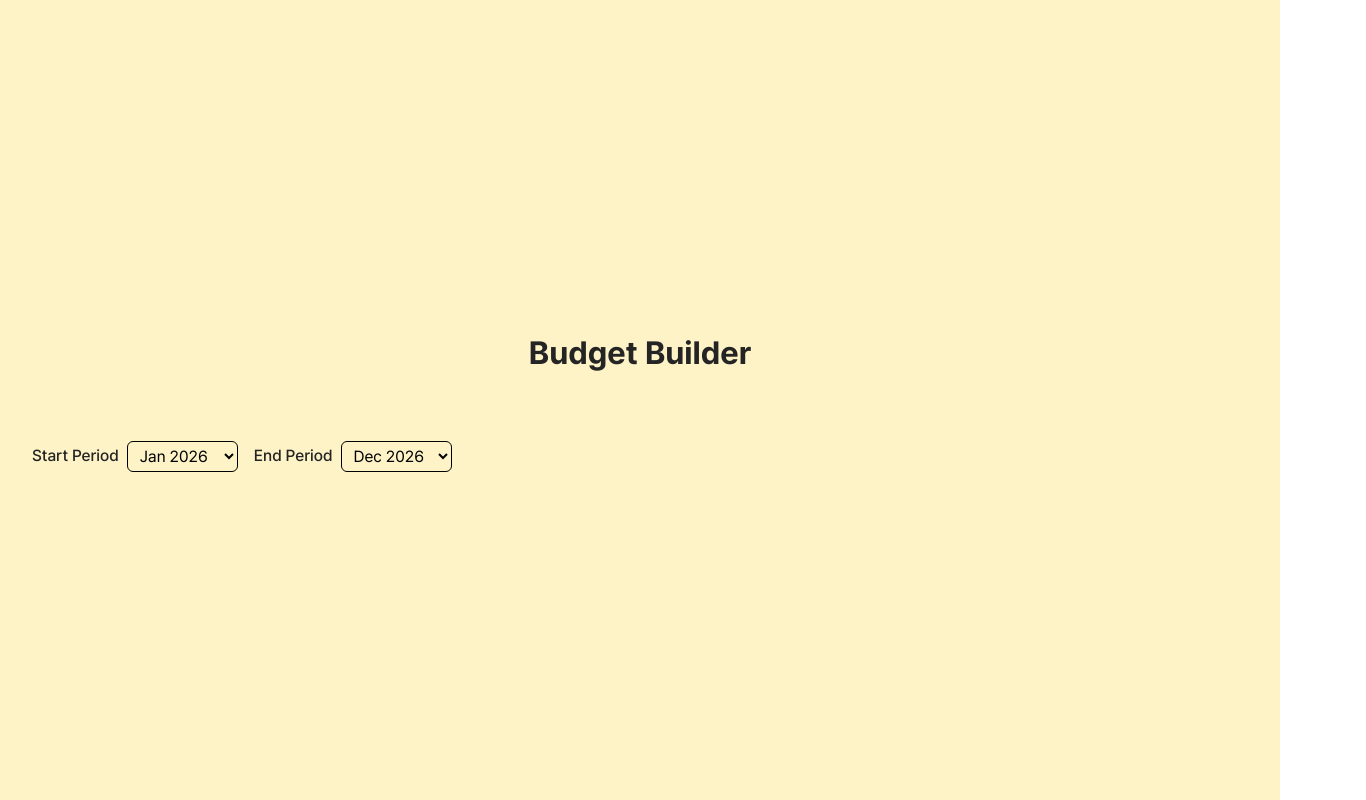
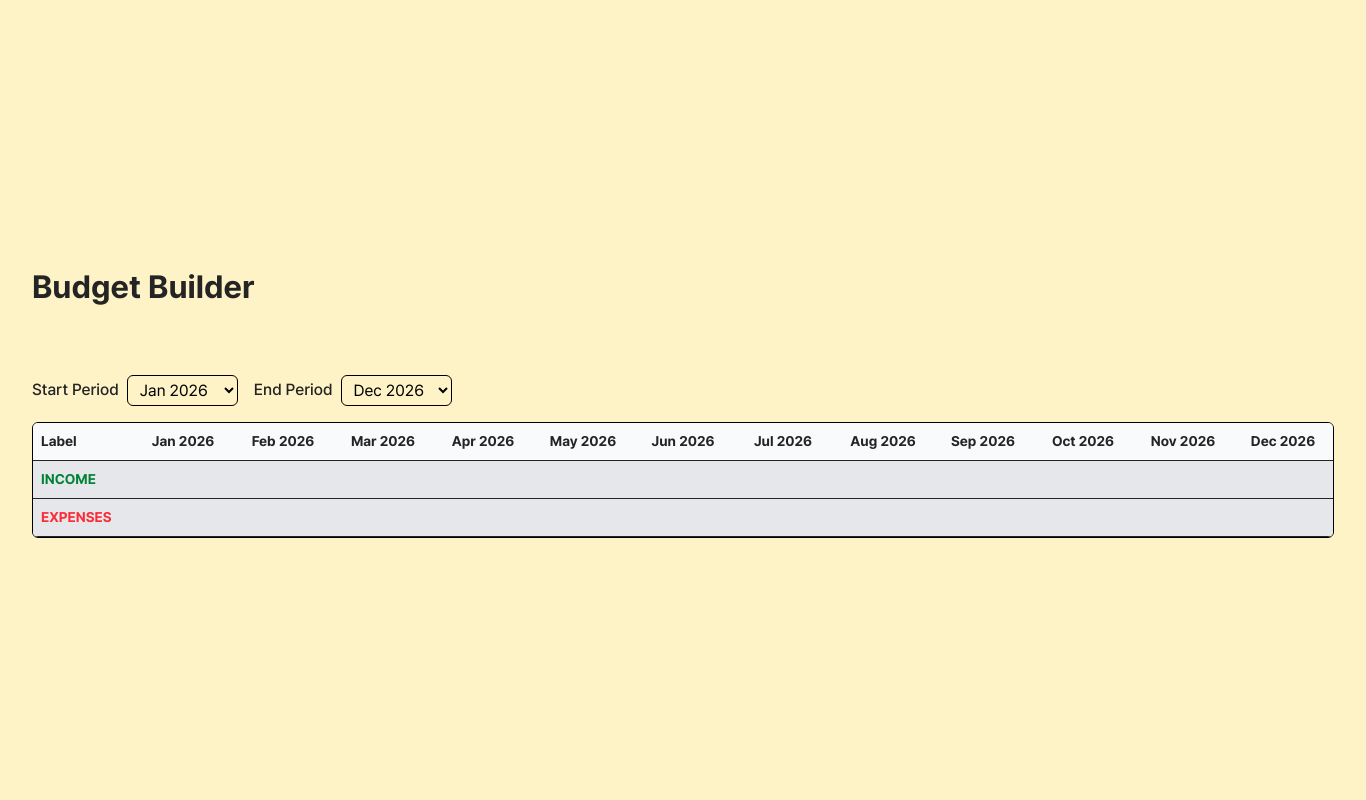
Before and after one commit to Yundimin/budget-builder, an Angular app: page / in a window 1280 px wide. Shown: the whole page, 1366 px wide, since content can reach past the window. Built offline with nearby package versions, Linux system fonts and the light colour scheme.

Commit message:
table income, expenses head

```diff
--- a/src/app/components/budget/budget.html
+++ b/src/app/components/budget/budget.html
@@ -1,7 +1,7 @@
-<div class="w-full min-h-screen h-full bg-amber-100 flex flex-col justify-center items-center">
-  <div
-    class="flex w-full h-full flex flex-col justify-center items-center overflow-auto p-[32px] gap-[64px]"
-  >
+<div
+  class="w-full min-w-screen min-h-screen h-full bg-amber-100 flex flex-col justify-center items-center overflow-auto"
+>
+  <div class="flex w-full h-full flex flex-col justify-center items-start p-[32px] gap-[64px]">
     <div class="text-[32px] font-bold text-[#242424]">Budget Builder</div>
 
     <div class="w-full h-fit flex flex-col gap-[16px]">
@@ -16,7 +16,6 @@
             }
           </select>
         </div>
-
         <div class="w-fit h-fit flex gap-[8px] justify-center items-center">
           <div class="text-[16px] font-medium text-[#242424]">End Period</div>
           <select class="border px-[8px] py-[4px] rounded-[6px]" (change)="changeEnd($event)">
@@ -28,6 +27,36 @@
           </select>
         </div>
       </div>
+
+      <div class="w-fit h-fit border rounded-[6px] overflow-auto">
+        <table class="w-fit h-fit text-[14px] text-[#242424]">
+          <thead>
+            <tr class="bg-gray-50 border-b">
+              <th class="p-2 text-left w-fit min-w-[100px]">Label</th>
+              @for (month of tableMonths(); track $index) {
+              <th class="p-[8px] text-center min-w-[100px]">
+                {{ month.label }}
+              </th>
+              }
+            </tr>
+          </thead>
+          <tbody>
+            <tr class="bg-gray-200 border-b">
+              <td class="p-[8px] font-bold text-green-700">INCOME</td>
+              @for (month of tableMonths(); track $index) {
+              <td></td>
+              }
+            </tr>
+
+            <tr class="bg-gray-200 border-b">
+              <td class="p-[8px] font-bold text-red-500">EXPENSES</td>
+              @for (month of tableMonths(); track $index) {
+              <td></td>
+              }
+            </tr>
+          </tbody>
+        </table>
+      </div>
     </div>
   </div>
 </div>
--- a/src/app/components/budget/budget.ts
+++ b/src/app/components/budget/budget.ts
@@ -38,6 +38,31 @@ export class Budget {
       return m.year > startYear || (m.year === startYear && m.month >= startMonth);
     });
   });
+  public tableMonths = computed<Month[]>(() => {
+    const { startYear, startMonth, endYear, endMonth } = this.dateRange();
+    const list: Month[] = [];
+
+    let year = startYear;
+    let month = startMonth;
+
+    while (year < endYear || (year === endYear && month <= endMonth)) {
+      const monthPad = month.toString().padStart(2, '0');
+      list.push({
+        id: `${year}-${monthPad}`,
+        label: `${this.changeMonthToWord(month)} ${year}`,
+        year: year,
+        month: month,
+      });
+
+      month++;
+      if (month > 12) {
+        month = 1;
+        year++;
+      }
+    }
+
+    return list;
+  });
 
   changeMonthToWord(month: number): string {
     return ['Jan', 'Feb', 'Mar', 'Apr', 'May', 'Jun', 'Jul', 'Aug', 'Sep', 'Oct', 'Nov', 'Dec'][
--- a/src/styles.css
+++ b/src/styles.css
@@ -9,4 +9,8 @@
 
 body {
   font-family: Pretendard;
+  width: 100%;
+  height: 100%;
+  display: flex;
+  overflow: auto;
 }
```
